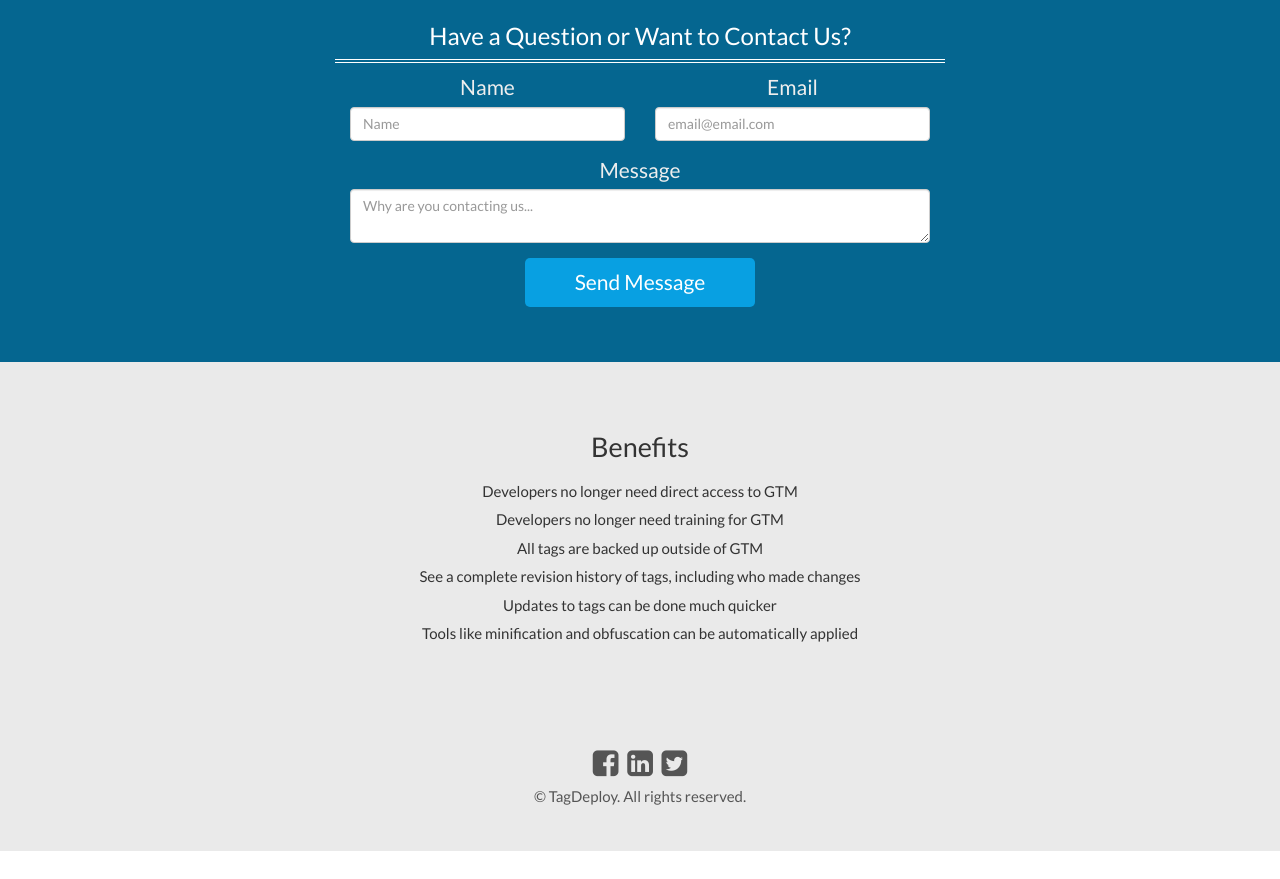
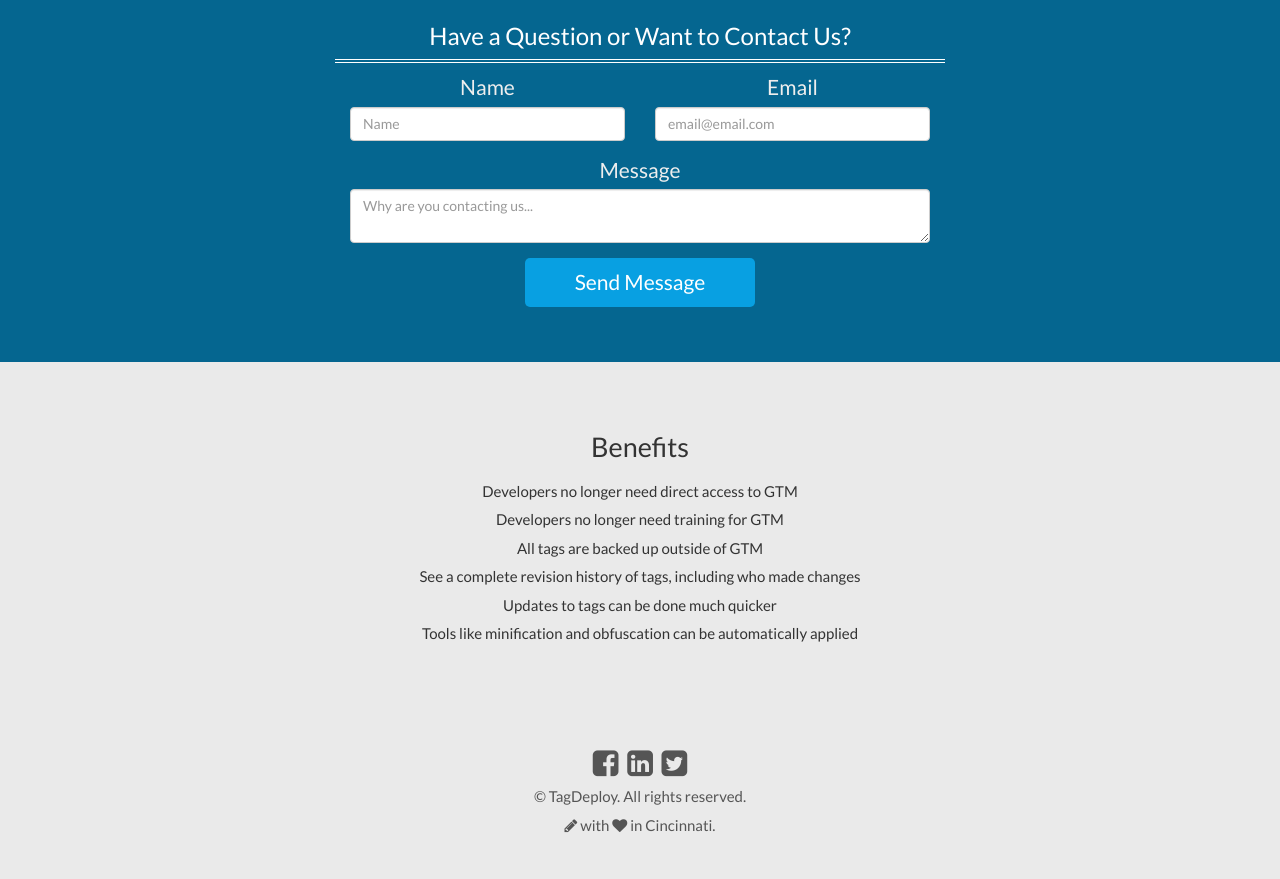
Before and after one commit to tag-deploy/tag-deploy.github.io, a website: page index.html in a window 1280 px wide. Shown: the part 1709-2588 px from the top of the page. Before the commit the page ends 2560 px from the top, so only its background shows below. Drawn offline with nearby package versions, Linux system fonts and the light colour scheme.

Commit message:
update footer

```diff
--- a/index.html
+++ b/index.html
@@ -206,7 +206,8 @@
         </a>
         <br>
         &copy; TagDeploy. All rights reserved.
-
+        <br>
+        <span class="fa fa-pencil"></span> with <span class="fa fa-heart"></span> in Cincinnati.
     </div>
 </div>
 <script src="js/app.min.js"></script>
```
